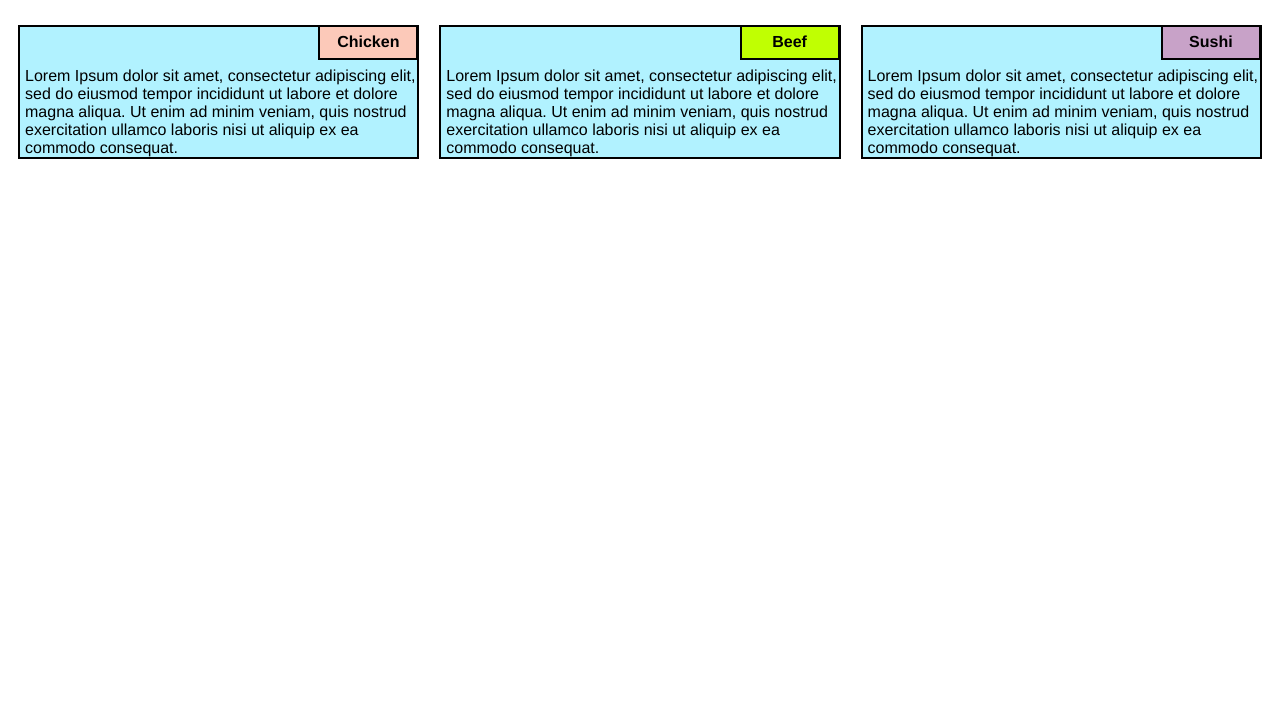
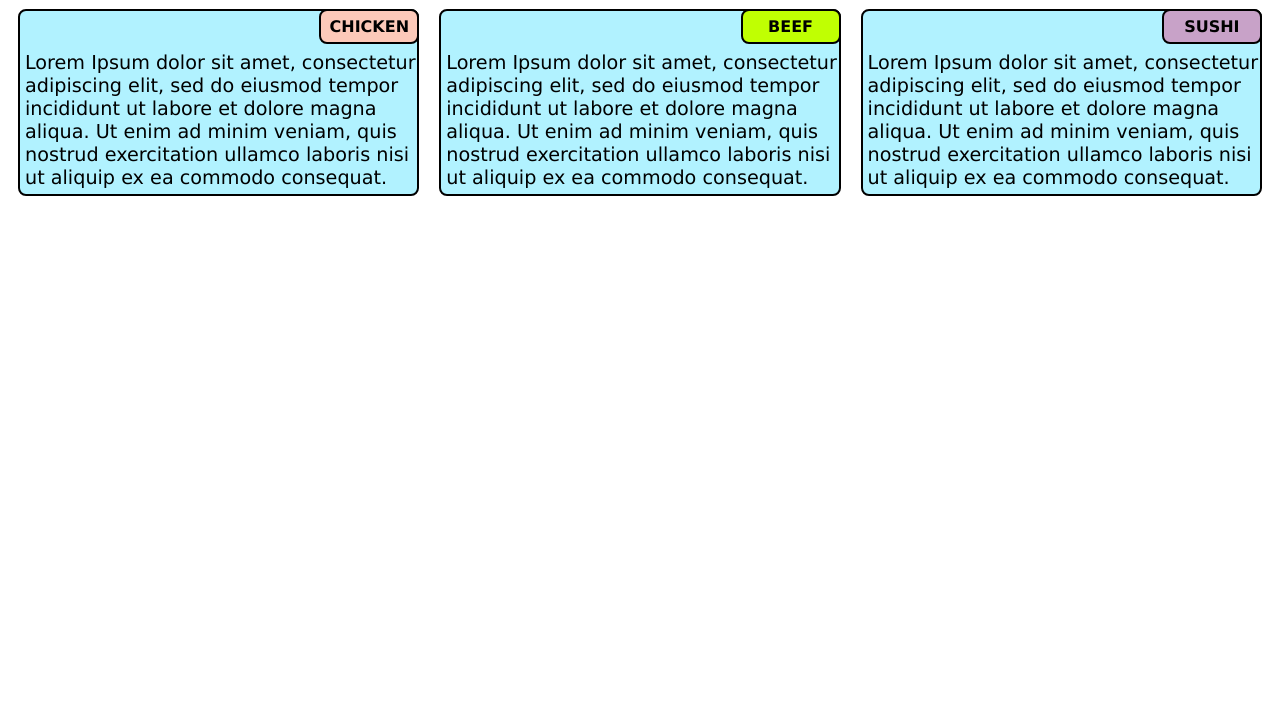
Before and after one commit to Pritish-Assignments/assignment2.github.io, a plain HTML site: page index.html in a window 1280 px wide. Shown: the part 75-800 px from the top of the page. Drawn offline with Linux system fonts and the light colour scheme.

Commit message:
fix alignments,spacings and remove unnecessary stuff

```diff
--- a/index.html
+++ b/index.html
@@ -9,19 +9,18 @@
 <body>
 <h1>Our Menu</h1>
 
-<div class="row">
-  <div class="col-lg-4 col-md-6 col-sm-12 card" id="b1">
-    <div id="t1"><p id="p1">Chicken</p></div>
+  <section class="col-lg-4 col-md-6">
+    <div><p class="items" id="p1">Chicken</p></div>
     <p>Lorem Ipsum dolor sit amet, consectetur adipiscing elit, sed do eiusmod tempor incididunt ut labore et dolore magna aliqua. Ut enim ad minim veniam, quis nostrud exercitation ullamco laboris nisi ut aliquip ex ea commodo consequat.</p>
-  </div>
-  <div class="col-lg-4 col-md-6 col-sm-12 card" id="b2">
-    <div id="t2"><p id="p2">Beef</p></div>
+  </section>
+  <section class="col-lg-4 col-md-6">
+    <div><p class="items" id="p2">Beef</p></div>
     <p>Lorem Ipsum dolor sit amet, consectetur adipiscing elit, sed do eiusmod tempor incididunt ut labore et dolore magna aliqua. Ut enim ad minim veniam, quis nostrud exercitation ullamco laboris nisi ut aliquip ex ea commodo consequat.</p>
-  </div>
-  <div class="col-lg-4 col-md-12 col-sm-12 card" id="b3">
-    <div id="t3"><p id="p3">Sushi</p></div>
-    <p>Lorem Ipsum dolor sit amet, consectetur adipiscing elit, sed do eiusmod tempor incididunt ut labore et dolore magna aliqua. Ut enim ad minim veniam, quis nostrud exercitation ullamco laboris nisi ut aliquip ex ea commodo consequat.</p></div>
-</div>
+  </section>
+  <section class="col-lg-4 col-md-12">
+    <div><p class="items" id="p3">Sushi</p></div>
+    <p>Lorem Ipsum dolor sit amet, consectetur adipiscing elit, sed do eiusmod tempor incididunt ut labore et dolore magna aliqua. Ut enim ad minim veniam, quis nostrud exercitation ullamco laboris nisi ut aliquip ex ea commodo consequat.</p>
+  </section>
 
 </body>
 </html>
--- a/styles.css
+++ b/styles.css
@@ -3,6 +3,7 @@
 * {
   box-sizing: border-box;
 }
+
 body {
  font-family: Verdana, Arial, Helvetica, sans-serif;
 }
@@ -10,37 +11,45 @@ body {
 h1 {
   margin-bottom: 15px;
   text-align: center;
+  text-transform: uppercase;
 }
 
 p {
+  display: block;
+  color: black;
+  font-size: 120%;
+  width: 100%;
   border: 2px solid black;
+  border-radius: 8px;
   background-color: #b1f2ff;
-  width: 100%;
-  /*height: 160px;*/
-  font-family: Helvetica;
-  color: #000000;
   padding-left: 5px;
   padding-top: 40px;
+  padding-bottom: 5px;
+  margin-bottom: auto;
+  margin-top: auto;
+  overflow: auto;
 }
 
-#b1, #b2, #b3 {
-  position: relative;
+section {
+    position: relative;
+    padding: 10px;
 }
 
-#t1, #t2, #t3 {
+div {
   position: absolute;
   top: 0px;
-  right: 1px;
+  right: 0px;
   padding: 10px;
 }
 
-div > div > div > p {
+.items {
   width: 100px;
   height: 35px;
-  color: black;
   padding: 6px;
   text-align: center;
+  text-transform: uppercase;
   font-weight: bold;
+  font-size: 100%;
 }
 
 #p1 {
@@ -55,18 +64,13 @@ div > div > div > p {
   background-color: #c8a2c8;
 }
 
-/* Simple Responsive Framework. */
-.row {
-  width: 100%;
-}
-.card {
-  padding: 10px;
-}
-/********** Large devices only **********/
+/********
+ *** Large devices only **********/
 @media (min-width: 992px) {
   .col-lg-1, .col-lg-2, .col-lg-3, .col-lg-4, .col-lg-5, .col-lg-6, .col-lg-7, .col-lg-8, .col-lg-9, .col-lg-10, .col-lg-11, .col-lg-12 {
     float: left;
   }
+
   .col-lg-1 {
     width: 8.33%;
   }
```
